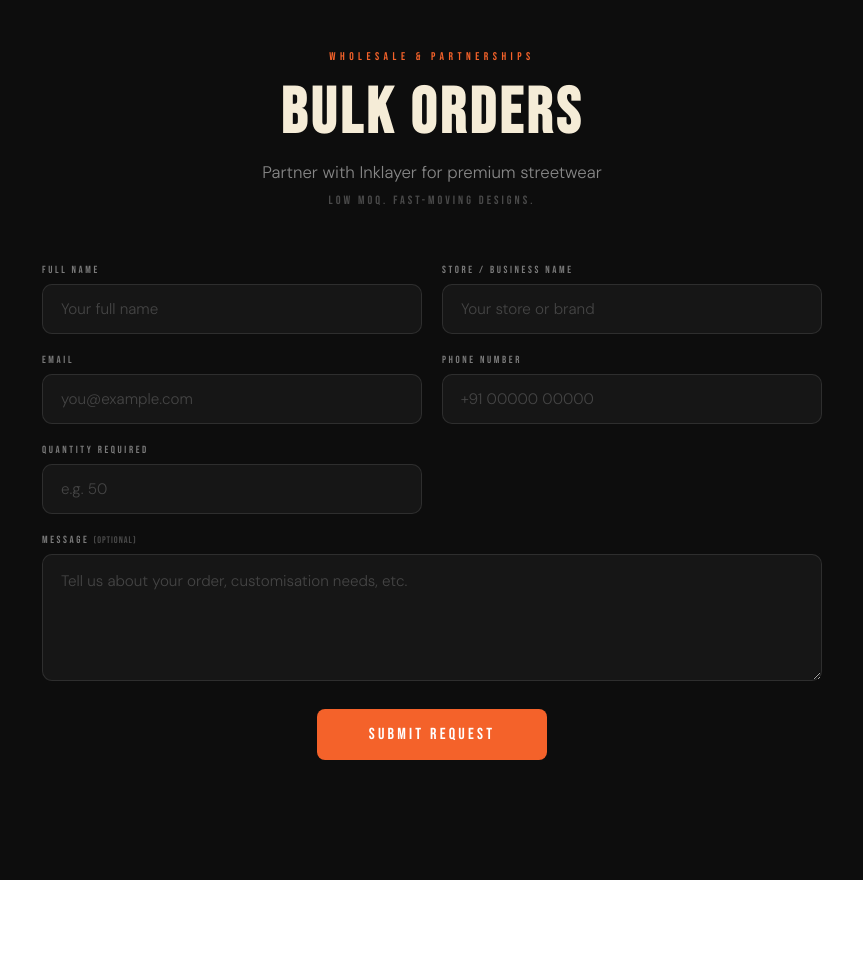
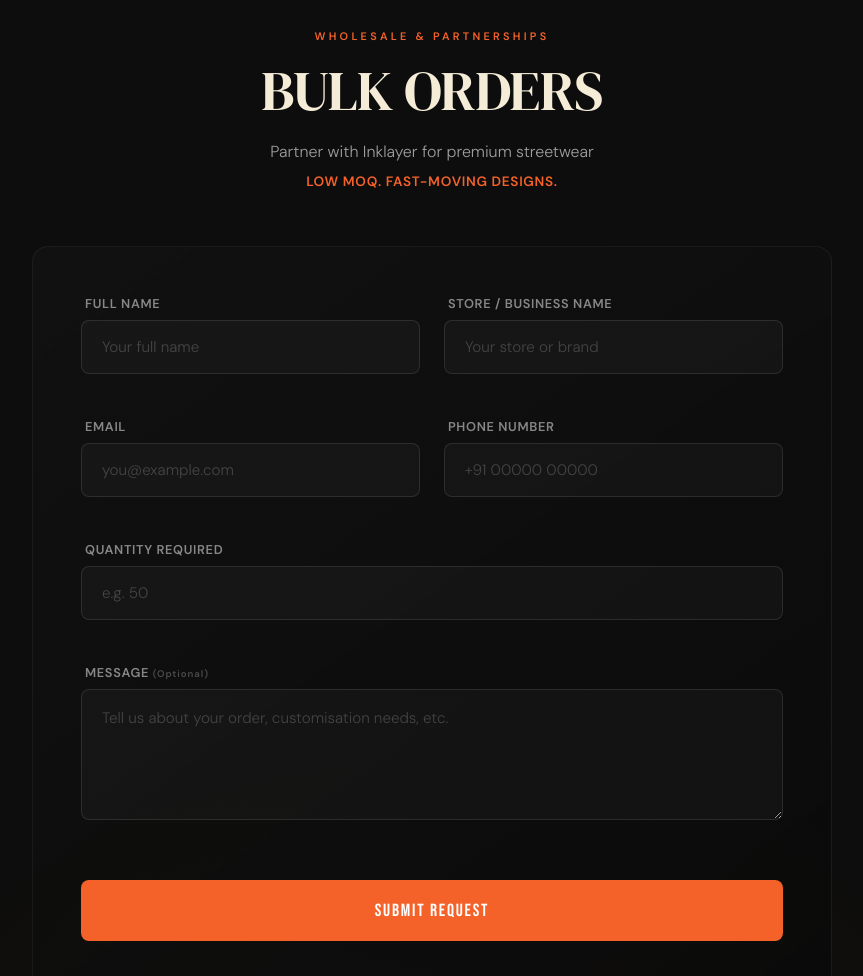
Before and after one commit to preethu2896/inklayer, a website built with Vite: page index.html in a window 1280 px wide. Shown: the part 2740-3716 px from the top of the page, without its empty margins (208-1071 px from the left). Built offline with nearby package versions, Linux system fonts and the light colour scheme; some packages are replaced by stand-ins of ours; files whose address does not match are found by name.

Commit message:
Add premium styling to the previously unstyled Bulk Orders section

```diff
--- a/style.css
+++ b/style.css
@@ -3282,7 +3282,184 @@ input:checked + .slider:before {
     gap: 16px;
   }
 }
-
+/* ───────────────────────────────────────────────────────────────
+   BULK ORDERS SECTION
+   ─────────────────────────────────────────────────────────────── */
+.bulk-orders {
+  position: relative;
+  z-index: 10;
+  background-color: var(--bg-color);
+  padding: 100px 5%;
+  overflow: hidden;
+}
+
+.bulk-orders::before {
+  content: '';
+  position: absolute;
+  top: 0;
+  left: 0;
+  width: 100%;
+  height: 100%;
+  background: radial-gradient(ellipse 60% 40% at 50% 100%, rgba(244, 98, 42, 0.04) 0%, transparent 80%);
+  pointer-events: none;
+  z-index: 0;
+}
+
+.bulk-orders-inner {
+  position: relative;
+  z-index: 1;
+  max-width: 800px;
+  margin: 0 auto;
+}
+
+.bulk-orders-header {
+  text-align: center;
+  margin-bottom: 56px;
+}
+
+.bulk-orders-eyebrow {
+  display: inline-block;
+  font-family: var(--font-sans);
+  font-weight: 700;
+  font-size: 0.68rem;
+  letter-spacing: 0.3em;
+  text-transform: uppercase;
+  color: var(--primary-color);
+  margin-bottom: 16px;
+}
+
+.bulk-orders-title {
+  font-family: var(--font-serif);
+  font-size: clamp(2.4rem, 4.5vw, 3.5rem);
+  font-weight: 400;
+  color: var(--accent-cream);
+  line-height: 1.15;
+  margin-bottom: 16px;
+  letter-spacing: -0.01em;
+}
+
+.bulk-orders-subtext {
+  font-family: var(--font-sans);
+  font-weight: 300;
+  font-size: 1rem;
+  color: rgba(255, 255, 255, 0.6);
+  line-height: 1.6;
+  margin-bottom: 8px;
+}
+
+.bulk-orders-note {
+  font-family: var(--font-sans);
+  font-weight: 700;
+  font-size: 0.85rem;
+  color: var(--primary-color);
+  letter-spacing: 0.05em;
+  text-transform: uppercase;
+}
+
+/* ── Form ── */
+.bulk-orders-form {
+  background: linear-gradient(145deg, rgba(20, 20, 20, 0.6) 0%, rgba(10, 10, 10, 0.8) 100%);
+  border: 1px solid rgba(255, 255, 255, 0.06);
+  border-radius: 16px;
+  padding: 48px;
+}
+
+.bulk-form-row {
+  display: flex;
+  gap: 24px;
+  margin-bottom: 24px;
+}
+
+.bulk-form-group {
+  flex: 1;
+  display: flex;
+  flex-direction: column;
+  gap: 8px;
+}
+
+.bulk-form-group--full {
+  width: 100%;
+  margin-bottom: 32px;
+}
+
+.bulk-form-group label {
+  font-family: var(--font-sans);
+  font-size: 0.8rem;
+  font-weight: 600;
+  color: rgba(255, 255, 255, 0.5);
+  text-transform: uppercase;
+  letter-spacing: 0.05em;
+  padding-left: 4px;
+}
+
+.bulk-form-group input,
+.bulk-form-group textarea {
+  width: 100%;
+  background: rgba(255, 255, 255, 0.03);
+  border: 1px solid rgba(255, 255, 255, 0.1);
+  border-radius: 8px;
+  color: var(--text-color);
+  font-family: var(--font-sans);
+  font-weight: 300;
+  font-size: 0.95rem;
+  padding: 16px 20px;
+  transition: border-color 0.3s ease, box-shadow 0.3s ease, background 0.3s ease;
+  outline: none;
+}
+
+.bulk-form-group textarea {
+  resize: vertical;
+  min-height: 120px;
+}
+
+.bulk-form-group input:focus,
+.bulk-form-group textarea:focus {
+  border-color: var(--primary-color);
+  background: rgba(255, 255, 255, 0.06);
+  box-shadow: 0 0 0 3px rgba(244, 98, 42, 0.1);
+}
+
+.bulk-form-group input::placeholder,
+.bulk-form-group textarea::placeholder {
+  color: rgba(255, 255, 255, 0.2);
+}
+
+.bulk-submit-btn {
+  width: 100%;
+  background: var(--primary-color);
+  color: #fff;
+  border: none;
+  border-radius: 8px;
+  font-family: var(--font-accent);
+  font-size: 1.1rem;
+  letter-spacing: 0.1em;
+  text-transform: uppercase;
+  padding: 20px;
+  cursor: pointer;
+  transition: transform 0.2s ease, background 0.3s ease, box-shadow 0.3s ease;
+}
+
+.bulk-submit-btn:hover {
+  background: #e85520;
+  transform: translateY(-2px);
+  box-shadow: 0 8px 24px rgba(244, 98, 42, 0.3);
+}
+
+/* ── Responsive ── */
+@media (max-width: 768px) {
+  .bulk-orders {
+    padding: 80px 5%;
+  }
+
+  .bulk-orders-form {
+    padding: 32px 20px;
+  }
+
+  .bulk-form-row {
+    flex-direction: column;
+    gap: 24px;
+  }
+}
 
 /* ───────────────────────────────────────────────────────────────
    TESTIMONIALS SECTION
```
